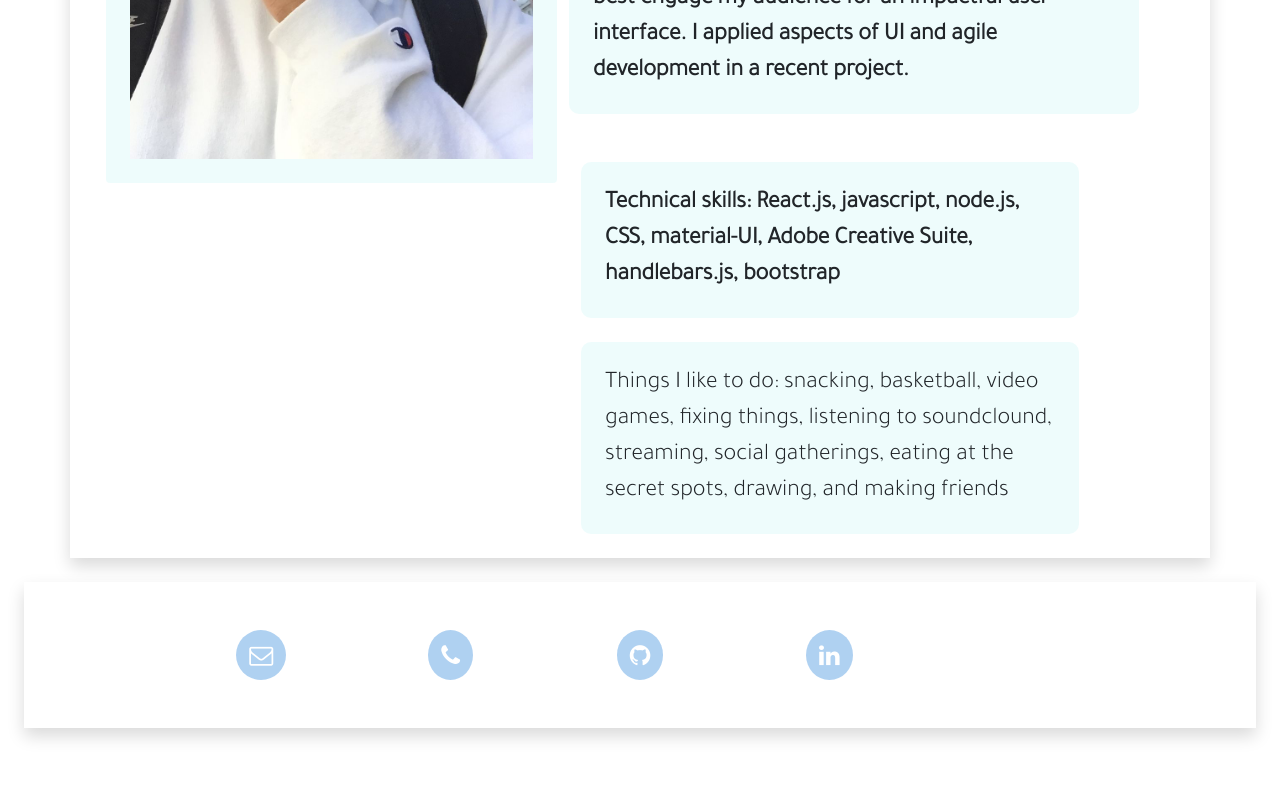
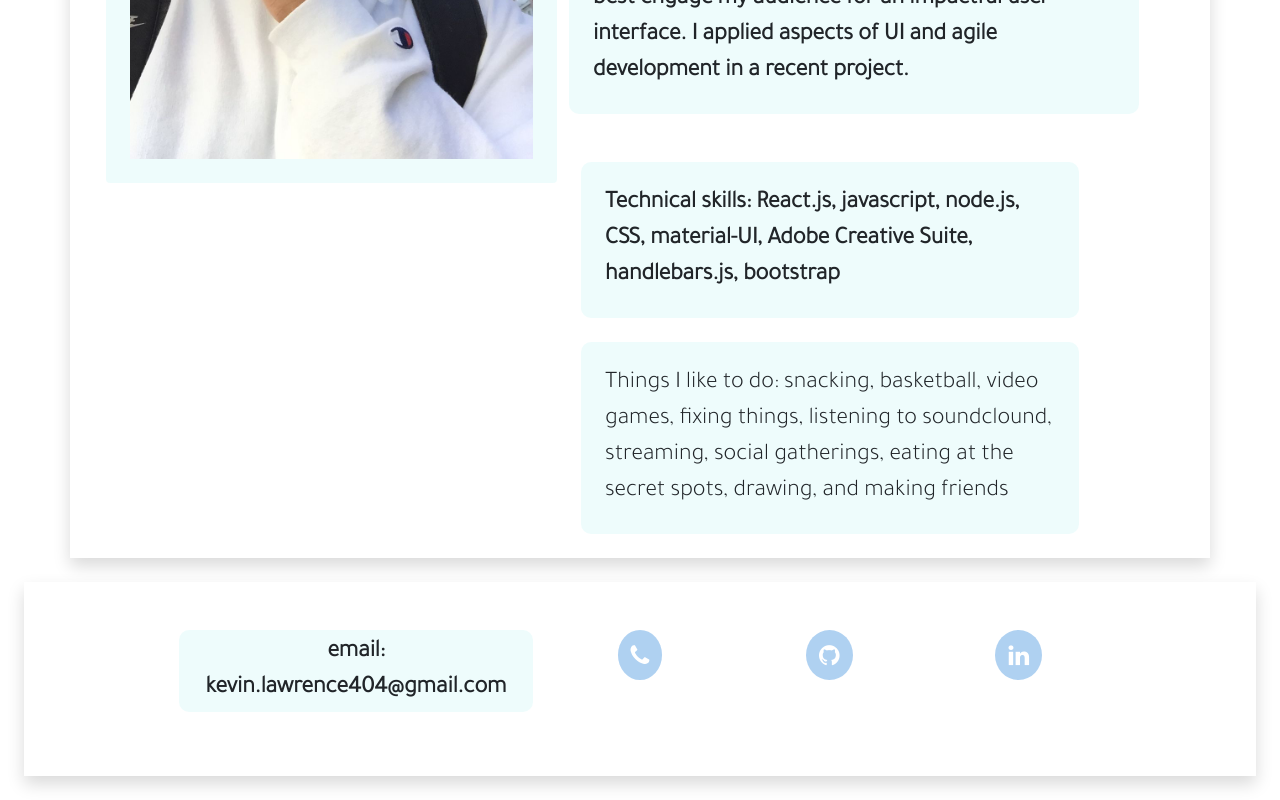
Before and after one commit to kingkevin05/react-portfolio, a React (Create React App) app: page / in a window 1280 px wide. Shown: the part 707-1507 px from the top of the page. Before the commit the page ends 1459 px from the top, so only its background shows below. Built offline with nearby package versions, Linux system fonts and the light colour scheme.

Commit message:
added email to footer

```diff
--- a/src/components/Footer/index.js
+++ b/src/components/Footer/index.js
@@ -6,11 +6,10 @@ function Footer() {
     <footer>
       <div className="row m-4 p-5 shadow">
         <div className="col-1"></div>
-        <div className="text-center col-2 icon">
-          <a
-            href="kevin.lawrence404@gmail.com"
-            className="fa fa-envelope-o"
-          ></a>
+        <div className="text-center col">
+          <p className="bold-text">
+            email: kevin.lawrence404@gmail.com
+          </p>
         </div>
         <div className="text-center col-2 icon">
           <a href="tel:(404)731-5478" className="fa fa-phone"></a>
```
Also changed, not shown: 1 other file (tests, documents, lock files or other folders).
